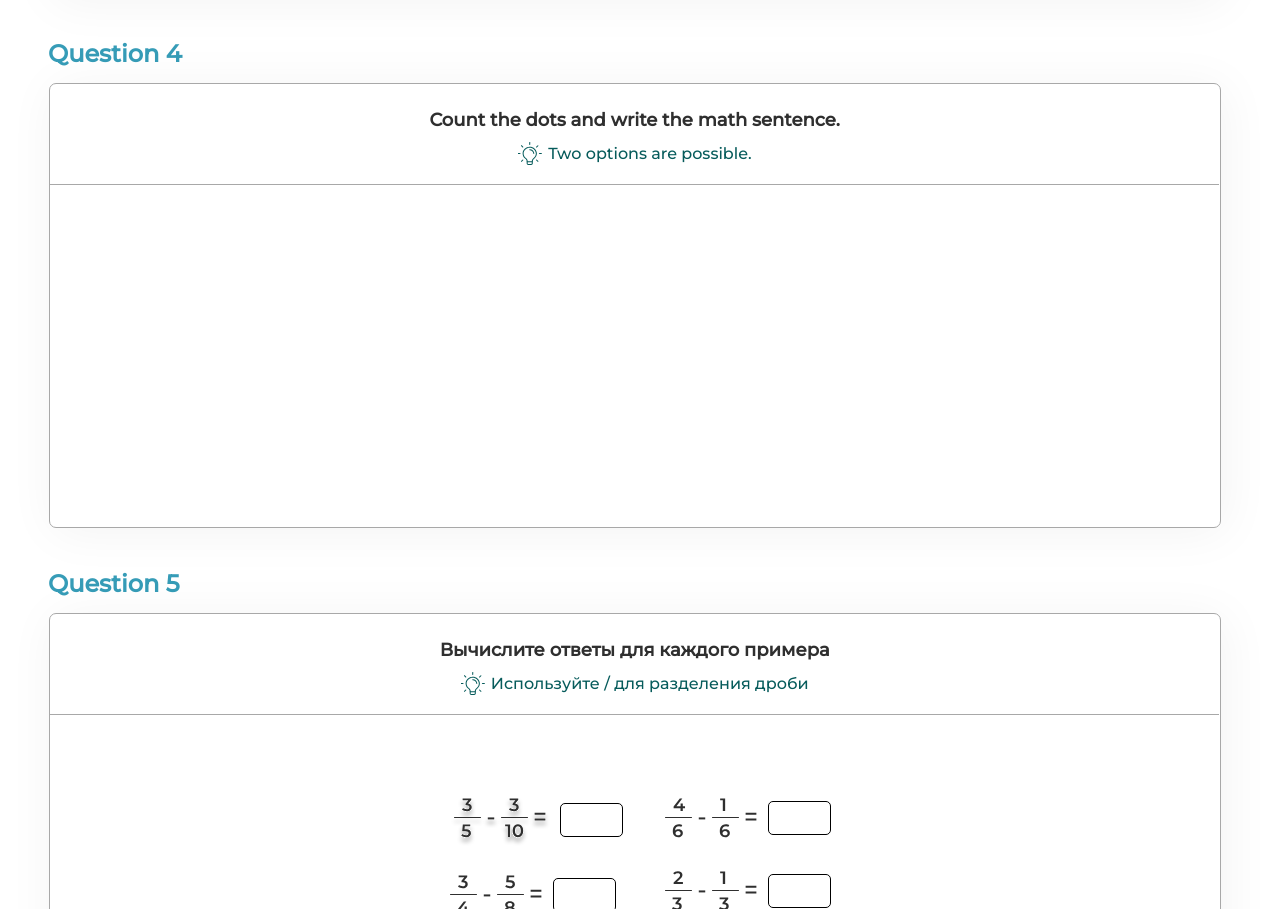
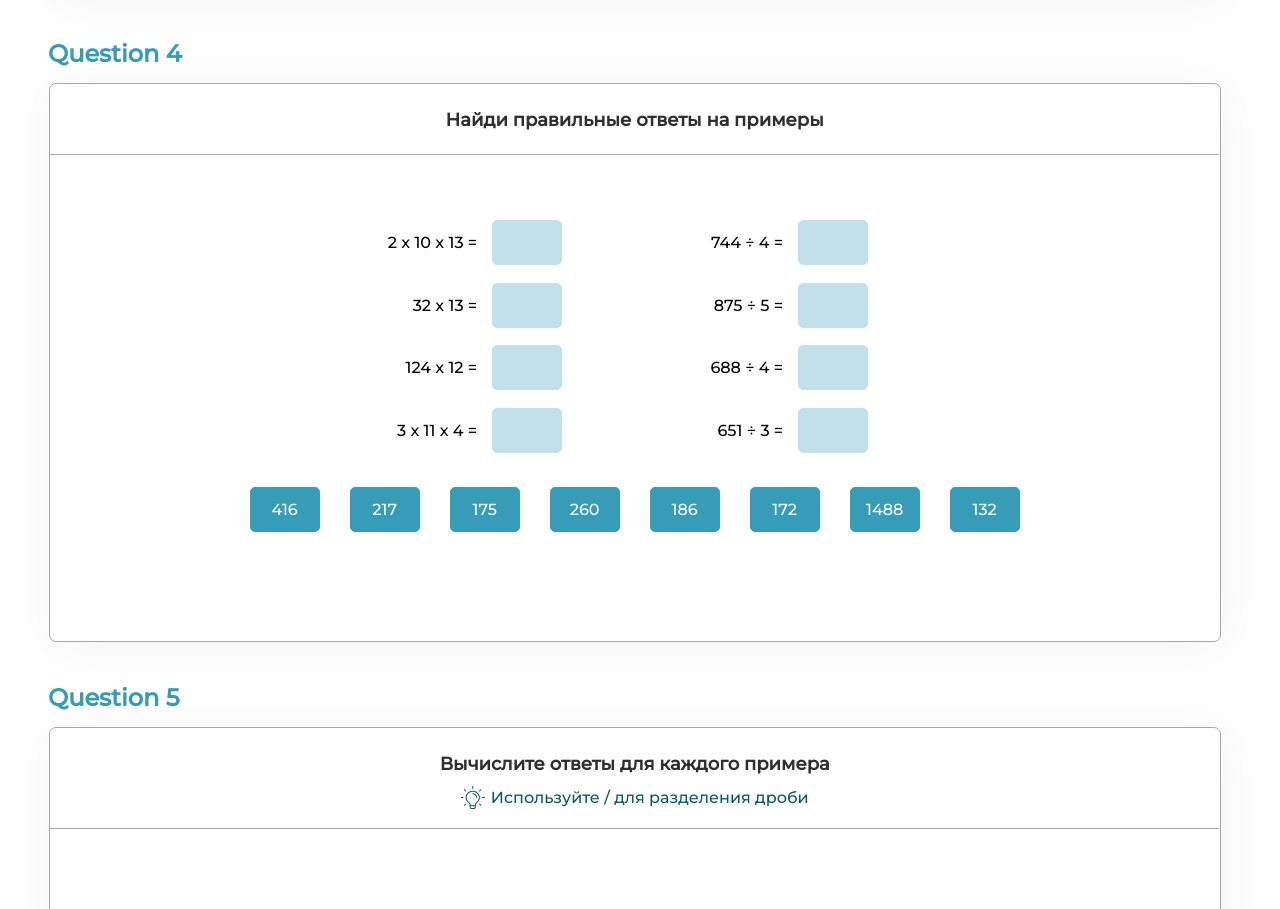
Before and after one commit to BossNumber1/4gradePractithink, a plain HTML site: page RESULT/index.html in a window 1280 px wide. Shown: the part 1420-2329 px from the top of the page. Drawn offline with Linux system fonts and the light colour scheme; a script that the page names is missing.

Commit message:
made the visual part of the 4 question

```diff
--- a/RESULT/index.html
+++ b/RESULT/index.html
@@ -90,14 +90,59 @@
                 <div class="nameTask">Question 4</div>
                 <div class="app4">
                     <div class="titlePage4">
-                        Count the dots and write the math sentence.
-                        <div class="subtitle">
-                            <img src="./pictures/icon.svg" alt="icon" />
-                            Two options are possible.
+                        Найди правильные ответы на примеры
+                    </div>
+                    <div class="lineUnderHeading4"></div>
+                    <div class="content4">
+                        <div class="expressions4">
+                            <div class="leftColumn4">
+                                <div class="first1row4">
+                                    2 x 10 x 13 =
+                                    <div></div>
+                                </div>
+                                <div class="second1row4">
+                                    32 x 13 =
+                                    <div></div>
+                                </div>
+                                <div class="third1row4">
+                                    124 x 12 =
+                                    <div></div>
+                                </div>
+                                <div class="fourth1row4">
+                                    3 x 11 x 4 =
+                                    <div></div>
+                                </div>
+                            </div>
+                            <div class="rightColumn4">
+                                <div class="first2row4">
+                                    744 ÷ 4 =
+                                    <div></div>
+                                </div>
+                                <div class="second2row4">
+                                    875 ÷ 5 =
+                                    <div></div>
+                                </div>
+                                <div class="third2row4">
+                                    688 ÷ 4 =
+                                    <div></div>
+                                </div>
+                                <div class="fourth2row4">
+                                    651 ÷ 3 =
+                                    <div></div>
+                                </div>
+                            </div>
+                        </div>
+                        <div class="btns4">
+                            <div>416</div>
+                            <div>217</div>
+                            <div>175</div>
+                            <div>260</div>
+                            <div>186</div>
+                            <div>172</div>
+                            <div>1488</div>
+                            <div>132</div>
                         </div>
                     </div>
-                    <div class="lineUnderHeading4"></div>
-                    <div class="content4"></div>
                 </div>
             </div>
             <div class="question5">
--- a/RESULT/styles/question4.css
+++ b/RESULT/styles/question4.css
@@ -1,6 +1,6 @@
 .app4 {
     width: 1170px;
-    height: 443px;
+    height: 557px;
     left: calc(50% - 1170px / 2);
     top: 10px;
     box-shadow: 4px 4px 50px rgba(0, 0, 0, 0.05);
@@ -22,86 +22,111 @@
     color: #2f2f2f;
 }
 
-.subtitle {
-    top: 10px;
-    left: calc(50% - 234px / 2);
-    width: 234px;
-    height: 24px;
-    font-size: 16px;
-    display: flex;
-    align-items: flex-end;
-    justify-content: space-between;
-    color: #065b5b;
-    font-weight: lighter;
-}
-
 .lineUnderHeading4 {
     position: absolute;
     width: 1169px;
     height: 0px;
-    top: 100px;
+    top: 70px;
     border-bottom: 1px solid #a8a8a8;
 }
 
 /* content styles */
 
 .content4 {
-    top: 136px;
-    left: calc(50% - 212px / 2);
-    width: 212px;
-    height: 164px;
-    /* border: 1px solid gray; */
+    top: 92px;
+    left: calc(50% - 770px / 2);
+    width: 770px;
+    height: 315px;
 }
 
-.cubes {
-    left: calc(50% - 143.21px / 2);
-    width: 143.21px;
-    height: 85px;
-    /* border: 1px solid gray; */
+/* expressions styles */
+
+.expressions4 {
+    left: calc(50% - 497px / 2);
+    width: 497px;
+    height: 240px;
+    display: flex;
+    align-items: center;
+    justify-content: space-between;
 }
 
-/* inputs styles */
+.leftColumn4,
+.rightColumn4 {
+    width: 191px;
+    height: 240px;
+}
 
-.inputsCollections4 {
-    top: 35px;
-    left: calc(50% - 212px / 2);
-    width: 212px;
-    height: 44px;
+/* row styles */
+
+.first1row4,
+.second1row4,
+.third1row4,
+.fourth1row4,
+.first2row4,
+.second2row4,
+.third2row4,
+.fourth2row4 {
+    width: 191px;
+    height: 45px;
+    margin-bottom: 17.5px;
+    display: flex;
+    align-items: center;
+    justify-content: end;
+    text-align: right;
+}
+
+.first1row4 div,
+.second1row4 div,
+.third1row4 div,
+.fourth1row4 div,
+.first2row4 div,
+.second2row4 div,
+.third2row4 div,
+.fourth2row4 div {
     display: flex;
     flex-direction: row;
     justify-content: center;
     align-items: center;
+    padding: 6px 16px;
+    position: static;
+    width: 70px;
+    height: 45px;
+    background: #369cb7;
+    opacity: 0.3;
+    border: 1px solid #369cb7;
+    box-sizing: border-box;
+    border-radius: 5px;
+    margin: 0px 15px;
 }
 
-.inputContent4 input {
-    position: static;
-    width: 50px;
-    height: 30px;
-    flex: none;
-    order: 2;
-    flex-grow: 0;
-    margin: 0px 5px;
-    border: 1px solid #2f2f2f;
-    border-radius: 5px;
-    text-align: center;
+/* btns styles */
+
+.btns4 {
+    top: 27px;
+    display: flex;
+    align-items: center;
+    justify-content: space-between;
+    width: 770px;
+    height: 45px;
 }
 
-.sign4 {
+.btns4 div {
+    display: flex;
+    flex-direction: row;
+    justify-content: center;
+    align-items: center;
+    padding: 6px 16px;
     position: static;
-    width: 11px;
-    height: 22px;
-    left: 55px;
-    top: 4px;
-    font-style: normal;
-    font-weight: 500;
-    font-size: 18px;
-    line-height: 22px;
-    display: flex;
-    align-items: center;
-    text-align: center;
-    color: #2f2f2f;
-    flex: none;
-    order: 1;
-    flex-grow: 0;
-    margin: 0px 5px;
+    width: 70px;
+    height: 45px;
+    background: #369cb7;
+    border: 1px solid #369cb7;
+    box-sizing: border-box;
+    border-radius: 5px;
+    color: white;
+    cursor: grab;
 }
+
+.btns4 div:not(:last-child) {
+    margin-right: 30px;
+}
```
